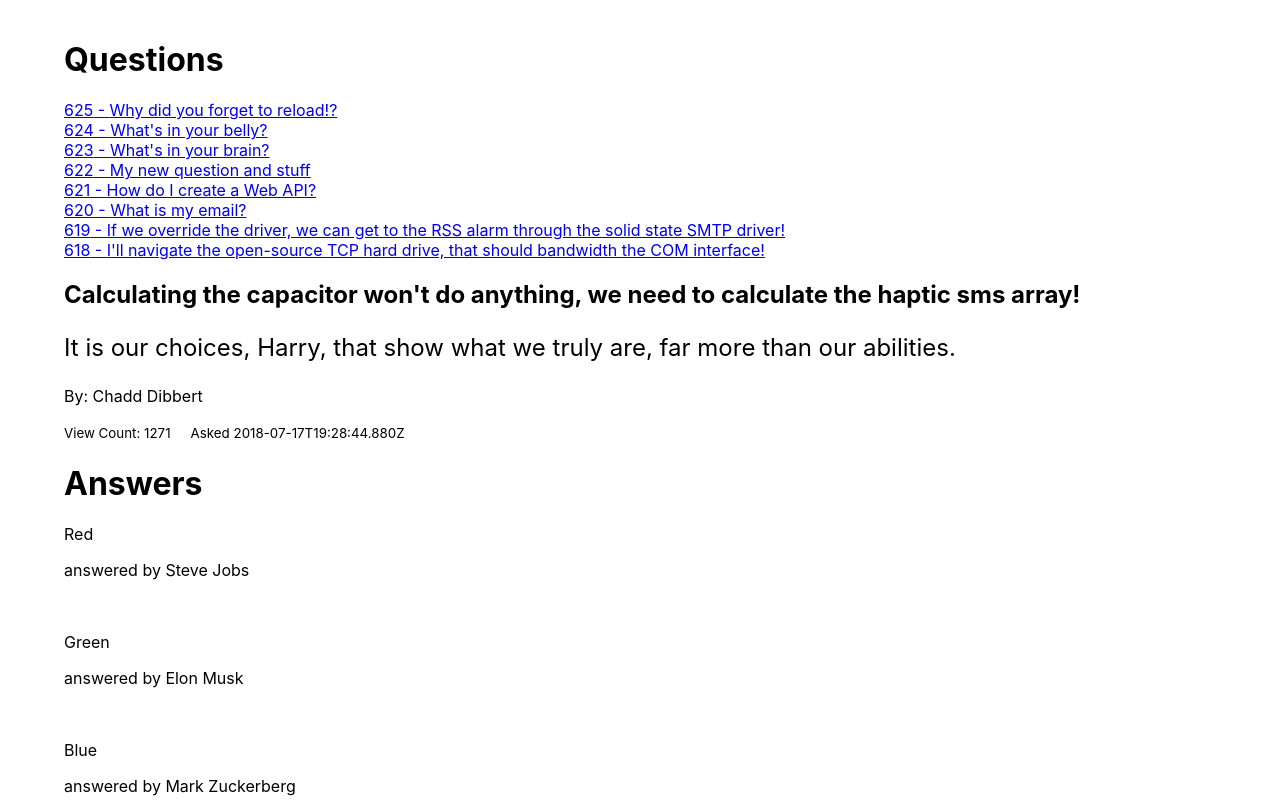
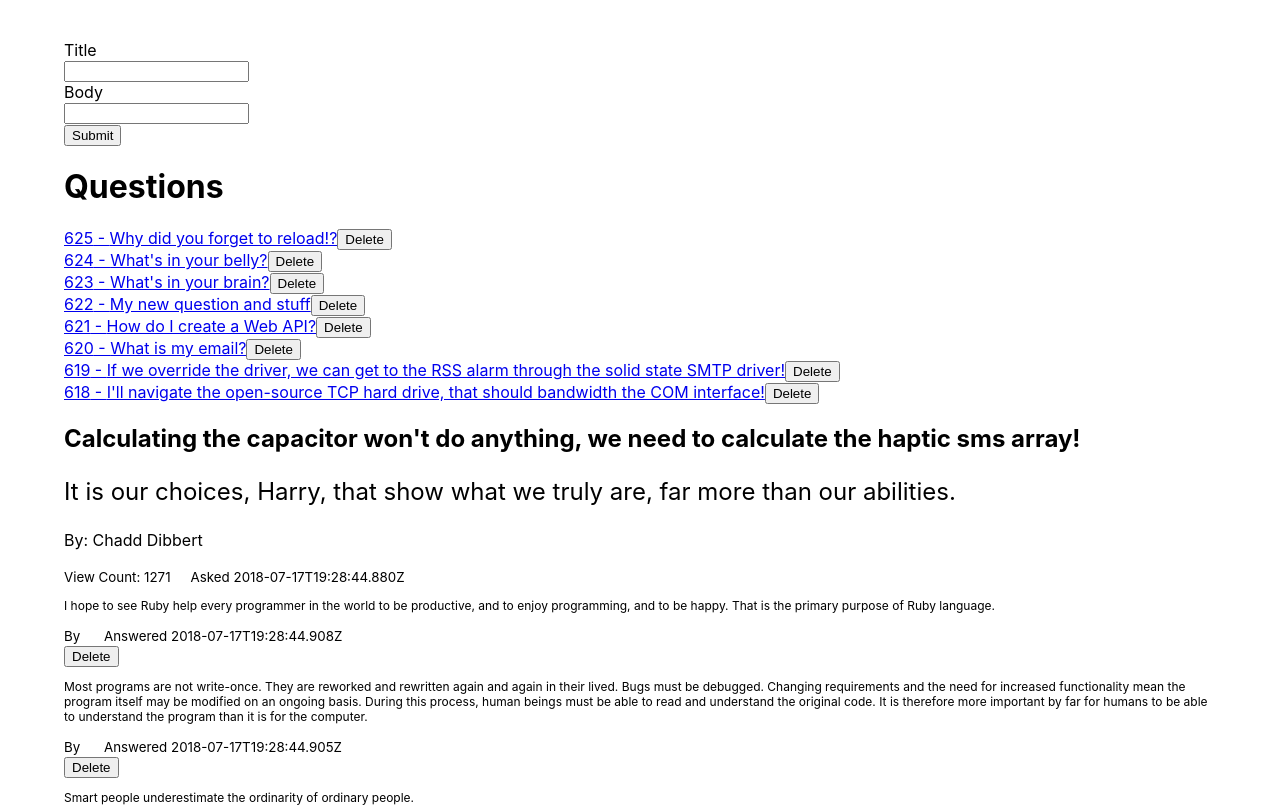
Before and after one commit to CodeCoreYVR/awesome-answers-react-wadd-sept2020, a React (Create React App) app: page /questions/1 in a window 1280 px wide. Shown: the top 807 px of the page. Built offline with nearby package versions, Linux system fonts and the light colour scheme.

Commit message:
delete button for answers and create NewQuestionForm

```diff
--- a/src/App.js
+++ b/src/App.js
@@ -2,13 +2,9 @@ import React from 'react';
 import QuestionShowPage from './components/QuestionShowPage';
 import QuestionIndexPage from './components/QuestionIndexPage';
 
-
 // Whenever you use JSX in a file, you must import React.
 // Otherwise, when JSX converts to React.createElement,
 // "React" will be undefined.
-
-
-
 
 // We create a component that acts as the root element of all our other components.
 // This is the component that will be rendered using ReactDOM.
--- a/src/components/AnswerDetails.js
+++ b/src/components/AnswerDetails.js
@@ -1,6 +1,6 @@
 import React from 'react';
 
-function AnswerDetails({ body, author, created_at }){
+function AnswerDetails({ body, author, created_at, id, deleteAnswer }){
     return(
       <div>
         <p
@@ -11,8 +11,9 @@ function AnswerDetails({ body, author, created_at }){
         >{body}</p>
         <div>
           <small>By {author.full_name}</small>
+          <small style={{ marginLeft: '20px'}}>Answered {created_at}</small>
           <br />
-          <small style={{ marginLeft: '20px'}}>Answered {created_at}</small>
+          <button onClick={() => deleteAnswer(id)}>Delete</button>
         </div>
       </div>
     )
--- a/src/components/AnswerList.js
+++ b/src/components/AnswerList.js
@@ -1,23 +1,21 @@
+import React from 'react';
 import AnswerDetails from './AnswerDetails'
-import answers from '../data/answers'
+// import answers from '../data/answers'
 
-function AnswerList(props){
+function AnswerList({answers, deleteAnswer}){
     return(
-        <main>
-            <h1>Answers</h1>
-            <ul style={{
-                listStyle: 'none',
-                paddingLeft: 0,
-            }}>
-                {answers.map( ({ body, author, created_at}) => (
-                    <li>
-                        <p>{body}</p>
-                        <p>answered by {author.full_name} </p>
-                        <br/>
-                    </li>
+        <div>
+            {answers.map( ({ body, author, created_at, id}, index) => (
+                    <AnswerDetails
+                    key={index}
+                    id={id}
+                    body={body}
+                    author={author}
+                    created_at={created_at.toLocaleString()}
+                    deleteAnswer={deleteAnswer}
+                    />
                 ))}
-            </ul>
-        </main>
+        </div>
     )
 }
 
--- /dev/null
+++ b/src/components/NewQuestionForm.js
@@ -0,0 +1,33 @@
+import React from 'react'
+
+const NewQuestionForm = ({createQuestion}) => {
+    const handleSubmit = (event) => {
+        event.preventDefault();
+        const formData = new FormData(event.currentTarget)
+        const params ={
+            title: formData.get('title'),
+            body: formData.get('body')
+        }
+        createQuestion(params)
+    }
+    return(
+        <form onSubmit={handleSubmit}>
+            <div>
+                <label htmlFor="title">Title</label>
+                <br/>
+                <input name="title" id="title"/>
+            </div>
+            <div>
+                <label htmlFor="body">Body</label>
+                <br/>
+                <input name="body" id="body"/>
+            </div>
+            <div>
+                <input type="submit" value="Submit"/>
+            </div>
+        </form>
+    )
+}
+
+
+export default NewQuestionForm;
--- a/src/components/QuestionIndexPage.js
+++ b/src/components/QuestionIndexPage.js
@@ -1,5 +1,6 @@
 import React, {Component} from 'react';
-import questions from '../data/questions'
+import questionsData from '../data/questionsData'
+import NewQuestionForm from './NewQuestionForm'
 
 // We use map to return an array of React elements(created using JSX here)
 // Inside of {}, React will render that list of items.
@@ -12,19 +13,51 @@ import questions from '../data/questions'
 class QuestionIndexPage extends Component{
     constructor(props){
         super(props);
-        this.state = { questions: questions } // Like { key: value }
+        this.state = { questions: questionsData } // Like { key: value }
+        this.createQuestion = this.createQuestion.bind(this)
     }
+
+
+    createQuestion(params){
+        //Update the list of questions within our state by adding a new question to the list
+        this.setState((state) => {
+            return {
+                questions: [ // array of questions
+                    ...state.questions,
+                    {
+                        //Then copy the previous list of questions from our state into this new array
+                        // following the newly created question
+                        id: Math.max(...state.questions.map(q => q.id)) + 1, // array of all the question ids
+                        ...params // params of the question form
+                    }
+                ]
+            }
+        })
+    }
+
+    deleteQuestion(id){
+        this.setState((state) => {
+            return {
+                questions: state.questions.filter(q => q.id !== id)
+            }
+        })
+    }
+
+
+
     render(){
         return(
             <main>
+                <NewQuestionForm createQuestion={this.createQuestion} />
                 <h1>Questions</h1>
                 <ul style={{
                     listStyle: 'none',
                     paddingLeft: 0,
                 }}>
-                    {questions.map( ({ id, title}) => (
+                    {this.state.questions.map( ({ id, title}) => (
                         <li key={id}>
                             <a href="#">{id} - {title}</a>
+                            <button onClick={() => this.deleteQuestion(id)}>Delete</button>
                         </li>
                     ))}
                 </ul>
--- a/src/components/QuestionShowPage.js
+++ b/src/components/QuestionShowPage.js
@@ -1,6 +1,5 @@
 import React, {Component} from 'react';
 import QuestionDetails from './QuestionDetails';
-import AnswerDetails from './AnswerDetails';
 import AnswerList from './AnswerList';
 import questionData from '../data/questionData'
 
@@ -15,9 +14,20 @@ class QuestionShowPage extends Component {
   constructor(props){
     super(props);
     this.state = questionData
+    this.deleteAnswer = this.deleteAnswer.bind(this)
   }
+
+  deleteAnswer(id){
+    this.setState((state) => {
+      return {
+        answers: state.answers.filter(a => a.id !== id)
+      }
+    })
+  }
+
+
   render(){
-    const { title, body, author, view_count, created_at, answers } = this.state
+    const { title, body, author, view_count, created_at } = this.state
     return(
       <main>
         <QuestionDetails
@@ -28,12 +38,8 @@ class QuestionShowPage extends Component {
         created_at={created_at}
         />
         <AnswerList
-        answers={answers}
-        />
-        <AnswerDetails
-        body="White"
-        author={{ full_name: "Steve Jobs"}}
-        created_at={new Date().toLocaleString()}
+        answers={this.state.answers}
+        deleteAnswer={this.deleteAnswer}
         />
       </main>
     )
```
Also changed, not shown: src/data/questionsData.js (renamed from src/data/questions.js).
